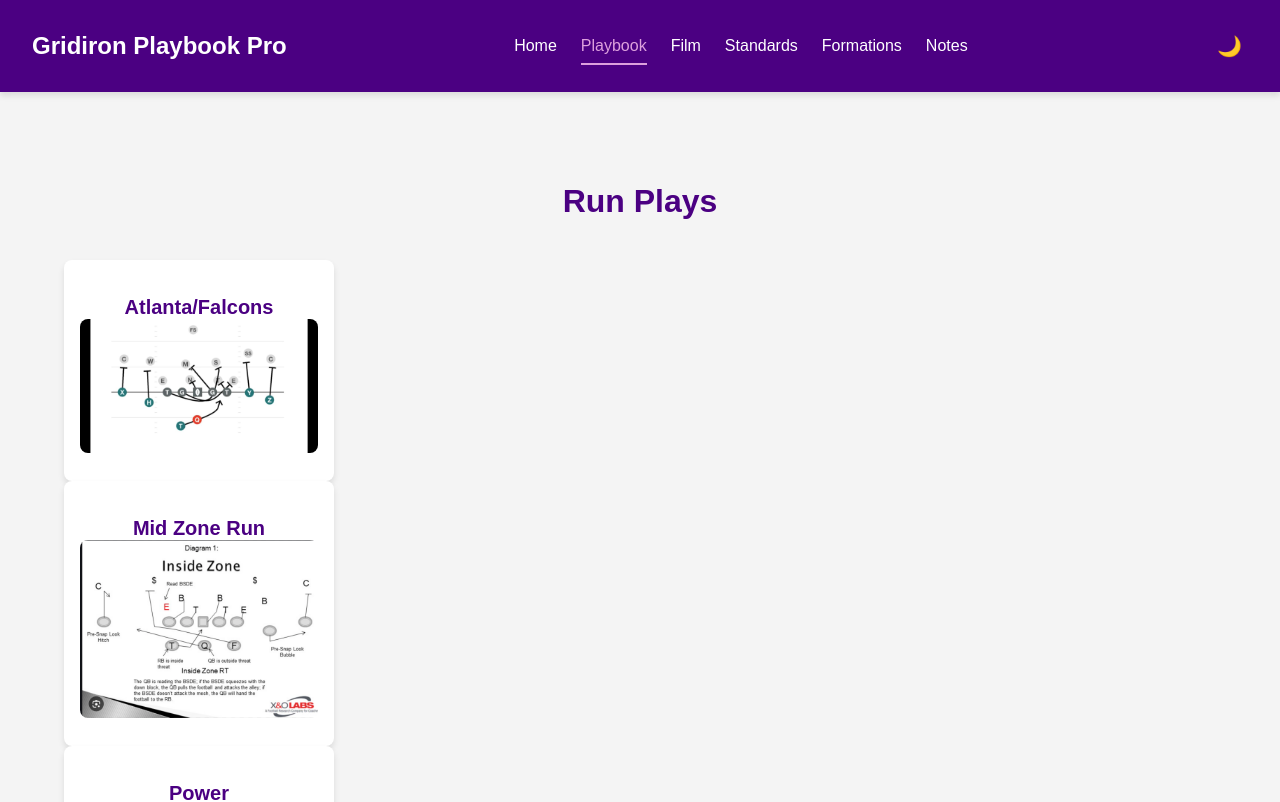
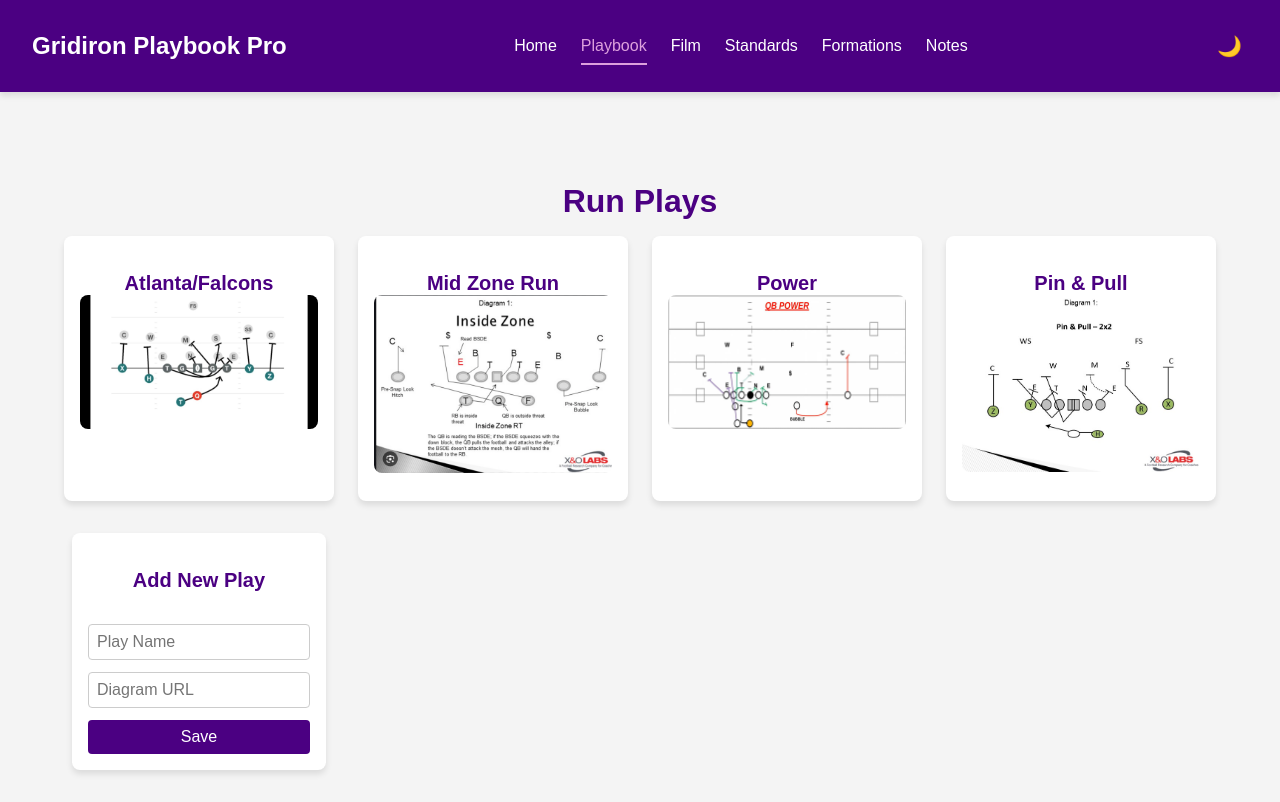
Before and after one commit to jjsed87/coach-hub, a React (Create React App) app: page /playbook in a window 1280 px wide. Shown: the top 802 px of the page. Built offline with nearby package versions, Linux system fonts and the light colour scheme.

Commit message:
Improve RunPlays grid to center and span full width

```diff
--- a/src/components/RunPlays.css
+++ b/src/components/RunPlays.css
@@ -2,6 +2,9 @@
 .run-plays {
   padding: 2rem;
   background-color: #f4f4f4;
+}
+
+.play-grid {
   display: grid;
   grid-template-columns: repeat(auto-fit, minmax(250px, 1fr));
   gap: 1.5rem;
@@ -13,6 +16,7 @@
   color: #4b0082;
   text-align: center;
   margin-bottom: 1rem;
+  width: 100%;
 }
 
 .play {
```
